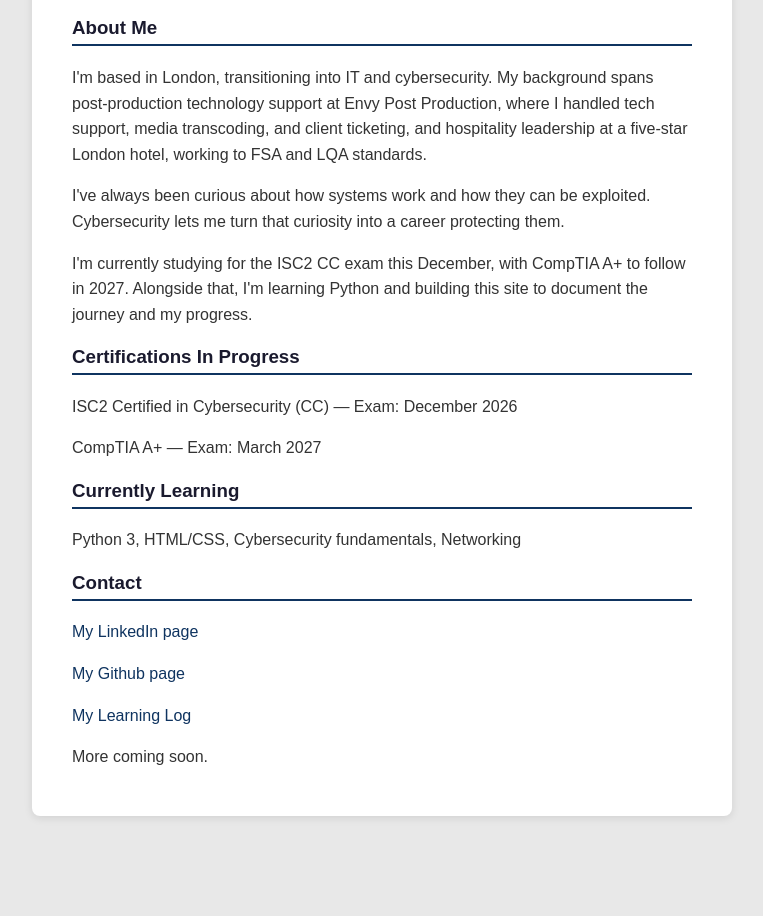
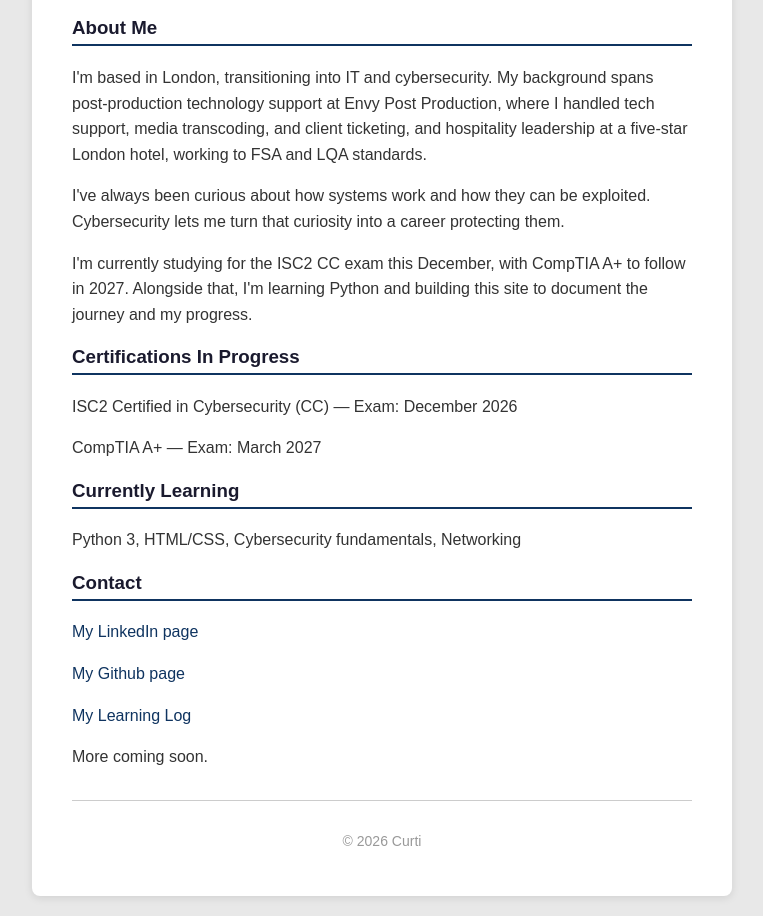
Before and after one commit to curtistech/curtistech.github.io, a plain HTML site: page index.html in a window 1280 px wide. Shown: the part 159-1075 px from the top of the page, without its empty margins (258-1021 px from the left). Before the commit the page ends 995 px from the top, so only its background shows below. Drawn offline with Linux system fonts and the light colour scheme.

Commit message:
Update index.html

```diff
--- a/index.html
+++ b/index.html
@@ -16,6 +16,14 @@ body {
     padding: 30px 40px;
     border-radius: 8px;
     box-shadow: 0 2px 8px rgba(0, 0, 0, 0.1);
+}
+footer {
+    margin-top: 30px;
+    border-top: 1px solid #cccccc;
+    padding-top: 15px;
+    text-align: center;
+    font-size: 14px;
+    color: #999999;
 }
 a {
     color: #0f3460;
@@ -68,6 +76,9 @@ p {
     <p><a href="https://github.com/curtistech" target="_blank">My Github page </a></p>
     <p><a href="log.html">My Learning Log </a></p>
     <p>More coming soon.</p>
+    <footer>
+        <p>© 2026 Curti</p>
+    </footer>
     </div>
 </body>
 </html>
```
